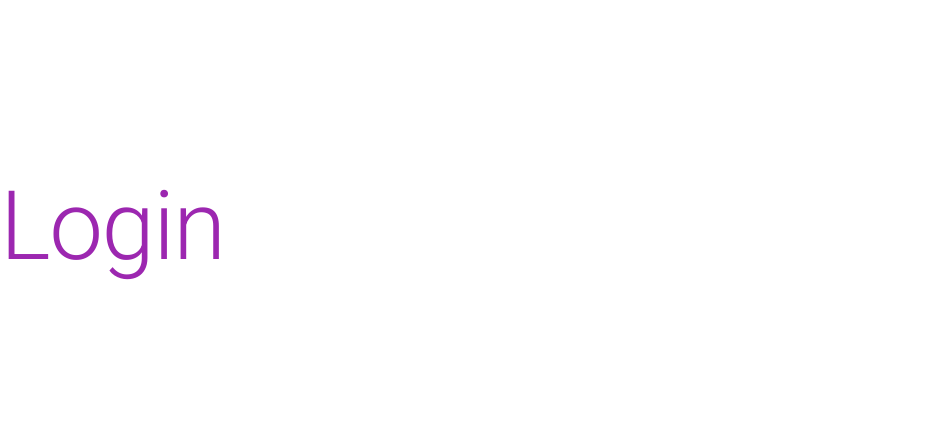
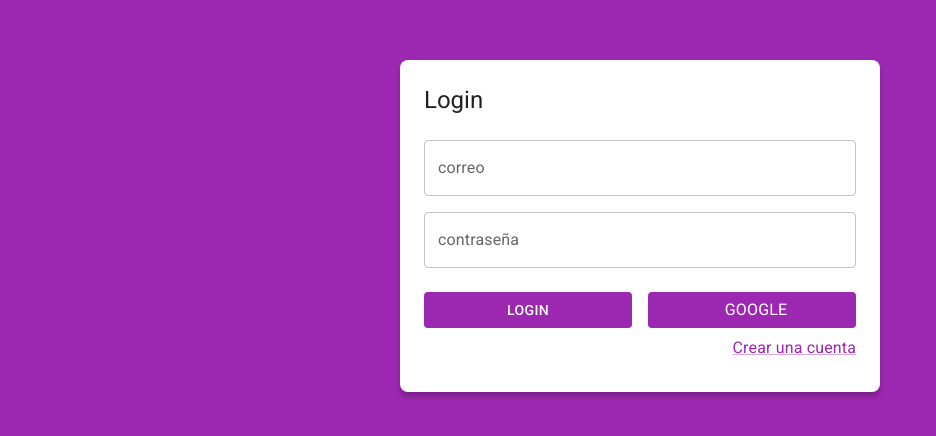
Before and after one commit to MFlorO/DiarioApp, a React (Vite) app: page /auth/login in a window 1280 px wide. Shown: the part 174-610 px from the top of the page, without its empty margins (0-936 px from the left). Built offline with nearby package versions, Linux system fonts and the light colour scheme.

Commit message:
Crear diseño de Login y Register

```diff
--- /dev/null
+++ b/src/auth/layout/AuthLayOut.jsx
@@ -0,0 +1,30 @@
+import { Typography, Grid } from "@mui/material";
+import PropTypes from 'prop-types';
+
+const AuthLayOut = ({ children, text }) => {
+  return (
+    <Grid
+      container
+      direction="column"
+      alignItems="center"
+      spacing={0}
+      width="100vw"
+      minHeight="100vh"
+      justifyContent="center"
+      sx={{ padding: "4" }}
+      backgroundColor="primary.main"
+    >
+      <Grid item boxShadow={1} xs={3} backgroundColor='white' borderRadius={2} sx={{padding:3, width:{md:'30rem'} }}>
+        <Typography variant="h5" sx={{ mb: 1 }}>{text}</Typography>
+        {children}
+      </Grid>
+    </Grid>
+  );
+};
+
+export default AuthLayOut;
+
+
+AuthLayOut.propTypes = {
+    text: PropTypes.string.isRequired
+  };
--- /dev/null
+++ b/src/auth/layout/index.js
@@ -0,0 +1 @@
+export { default as AuthLayOut } from './AuthLayOut';
--- a/src/auth/pages/Login.jsx
+++ b/src/auth/pages/Login.jsx
@@ -1,9 +1,41 @@
-import { Typography } from "@mui/material"
+// import { Google } from "@mui/icons-material";
+import {Link as RouterLink} from 'react-router-dom'
+import { Typography, Grid, TextField, Button, Link } from "@mui/material";
+import { AuthLayOut } from '../layout';
 
 const Login = () => {
   return (
-    <Typography variant="h1" component="h1" color={'primary.main'}>Login</Typography>
-  )
-}
+    <AuthLayOut text='Login'>
+      <form>
+        <Grid container backgroundColor='white'sx={{ padding:"4"}}>
+          <Grid item  xs={12} sx={{ mt: 2 }}>
+            <TextField label="correo" type="email" placeholder="correo@google.com" fullWidth />
+          </Grid>
 
-export default Login
+          <Grid item  xs={12} sx={{ mt: 2 }}>
+            <TextField label="contraseña" type="password" placeholder="contraseña" fullWidth />
+          </Grid>
+
+          <Grid container spacing={2} sx={{mb:1, mt:1}}>
+            <Grid item xs={12} sm={6}>
+              <Button variant='contained' fullWidth>Login</Button>
+            </Grid>
+            <Grid item xs={12} sm={6}>
+              <Button variant='contained' fullWidth>
+                {/* <Google/> */}
+                <Typography sx={{ml:1}}>Google</Typography>
+              </Button>
+            </Grid>
+
+            <Grid container direction='row' justifyContent='end' sx={{mt:1}}>
+              <Link component={RouterLink} to='/auth/register'>Crear una cuenta</Link>
+            </Grid>
+          </Grid>
+
+        </Grid>
+      </form>
+      </AuthLayOut>
+  );
+};
+
+export default Login;
--- a/src/auth/pages/Register.jsx
+++ b/src/auth/pages/Register.jsx
@@ -1,7 +1,34 @@
+import {Link as RouterLink} from 'react-router-dom'
+import { Typography, Grid, TextField, Button, Link } from "@mui/material";
+import { AuthLayOut } from '../layout';
 
 const Register = () => {
   return (
-    <div>Register</div>
+    <AuthLayOut text='Register'>
+      <form>
+        <Grid container backgroundColor='white'sx={{ padding:"4"}}>
+          <Grid item  xs={12} sx={{ mt: 2 }}>
+            <TextField label="Nombre completo" type="text" placeholder="nombre completo" fullWidth />
+          </Grid>
+
+          <Grid item  xs={12} sx={{ mt: 2 }}>
+            <TextField label="correo " type="email" placeholder="correo@gmail.com" fullWidth />
+          </Grid>
+
+          <Grid container spacing={2} sx={{mb:1, mt:1}}>
+            <Grid item xs={12}>
+              <Button variant='contained' fullWidth>Crear Cuenta</Button>
+            </Grid>
+
+            <Grid container direction='row' justifyContent='end' sx={{mt:1}}>
+              <Typography sx={{mr:1}}>¿Ya tienes cuenta?</Typography>
+              <Link component={RouterLink} to='/auth/login'>Ingresar</Link>
+            </Grid>
+          </Grid>
+
+        </Grid>
+      </form>
+      </AuthLayOut>
   )
 }
 
--- a/src/theme/AppTheme.jsx
+++ b/src/theme/AppTheme.jsx
@@ -2,7 +2,7 @@ import { ThemeProvider } from "@emotion/react";
 import { CssBaseline } from "@mui/material";
 import theme from "./theme";
 
-//Este es un hight order componente --> que recibe el children (Un componente que recibe componentes hijos)
+//Este es un higher order componente --> que recibe el children (Un componente que recibe componentes hijos)
 
 const AppTheme = ({ children }) => {
   return (
--- a/src/theme/theme.js
+++ b/src/theme/theme.js
@@ -10,6 +10,7 @@ const theme = createTheme({
       main: green[500],
     },
   },
+  shadows: [ 'none', '0px 5px 5px rgba(0, 0, 0, 0.2)']
 });
 
 export default theme
```
